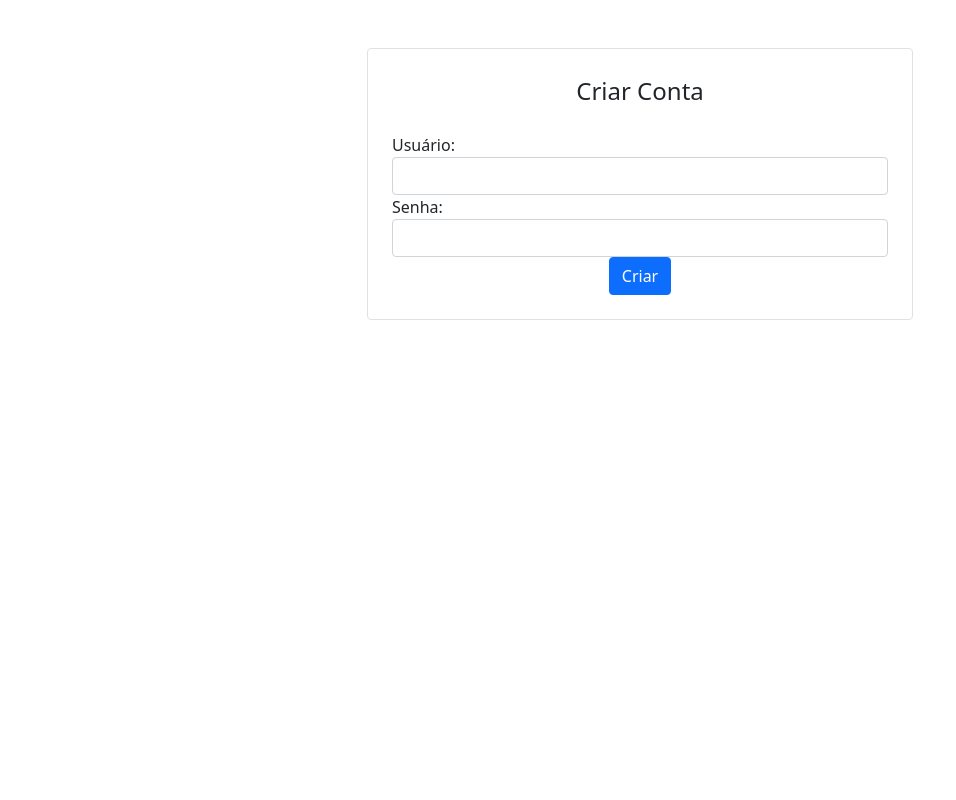
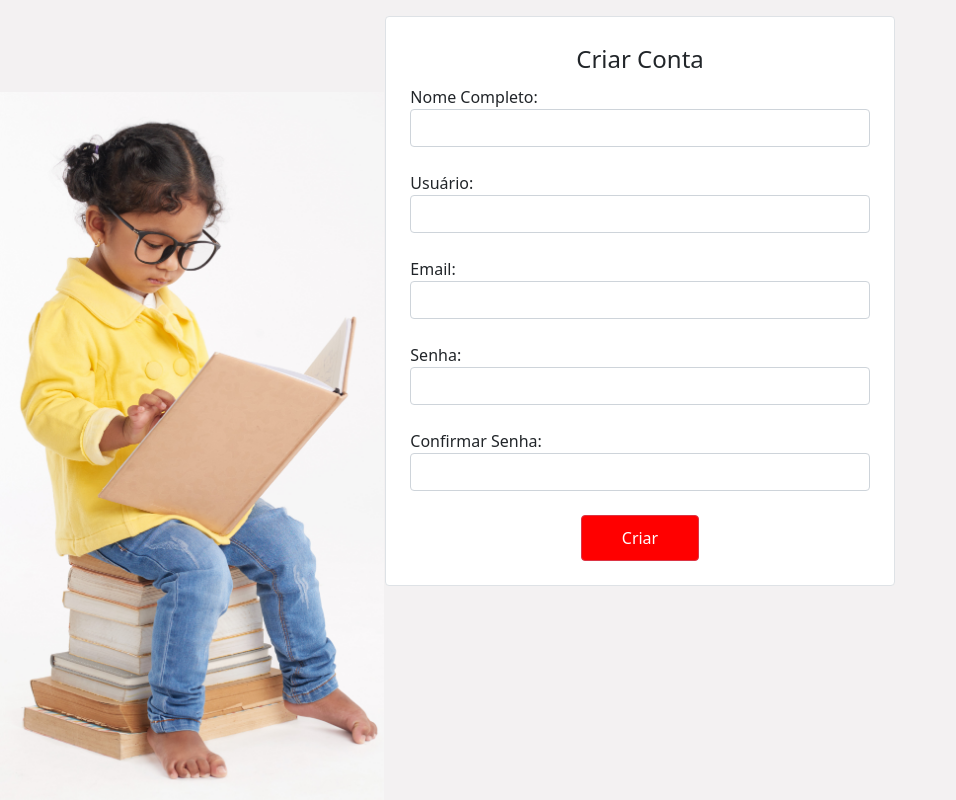
Before and after one commit to viniciusFGeraldo/ProjetoDeDesenvolvimentoDeSistemas-php, a PHP site: page /criar-conta.php in a window 1280 px wide. Shown: the whole page, without its empty margins (0-956 px from the left). Run offline with PHP 8.4, Linux system fonts and the light colour scheme.

Commit message:
layout do criar conta

```diff
--- a/criar-conta.php
+++ b/criar-conta.php
@@ -5,27 +5,63 @@
     <meta name="viewport" content="width=device-width, initial-scale=1.0">
     <title>Criar Conta</title>
     <link href="https://cdn.jsdelivr.net/npm/bootstrap@5.0.2/dist/css/bootstrap.min.css" rel="stylesheet" integrity="sha384-EVSTQN3/azprG1Anm3QDgpJLIm9Nao0Yz1ztcQTwFspd3yD65VohhpuuCOmLASjC" crossorigin="anonymous">
+    <style>
+        body{
+            background-color: #F3F1F2;
+        }
+        .btn-danger{
+            background-color: red;
+            padding: 10px 40px;
+        }
+        .btn-danger:hover{
+            background-color: #117f09;
+            border-color: #117f09;
+        }
+        .img-crianca {
+            position: absolute;
+            object-fit: contain;
+            width: 30vw;
+            bottom: 0;
+            max-width: 100%;
+            height: auto;
+        }
+        @media (max-width: 770px){
+            .img-crianca{
+                display: none;
+            }
+        }
+
+    </style>
 </head>
-<body class="bg-custom">
-    <div class="container">
-        <div class="row justify-content-center">
-            <div class="col-md-6">
-                <form action="" method="post" class="mt-5 p-4 bg-white border rounded">
-                    <legend class="text-center mb-4">Criar Conta</legend>
-                    <div class="form-group">
+<body>
+    <img src="./img/img1criar.jpg" alt="imagem de fundo" class="img-crianca">
+    <div class="container col-md-5">
+                <form action="" method="post" class="mt-3 p-4 bg-white border rounded">
+                    <legend class="text-center mb-2">Criar Conta</legend>
+                    <div class="form-group mb-4">
+                        <label for="nome">Nome Completo: </label>
+                        <input type="text" class="form-control" name="nome" id="nome" required>
+                    </div>
+                    <div class="form-group mb-4">
                         <label for="usuario">Usuário: </label>
                         <input type="text" class="form-control" name="usuario" id="usuario" required>
                     </div>
-                    <div class="form-group">
+                    <div class="form-group mb-4">
+                        <label for="email">Email: </label>
+                        <input type="text" class="form-control" name="email" id="email" required>
+                    </div>
+                    <div class="form-group mb-4">
                         <label for="senha">Senha:</label>
                         <input type="password" class="form-control" name="senha" id="senha" required>
                     </div>
+                    <div class="form-group mb-4">
+                        <label for="confirmarSenha">Confirmar Senha:</label>
+                        <input type="password" class="form-control" name="confirmarSenha" id="confirmarSenha" required>
+                    </div>
                     <div class="text-center">
-                        <input type="submit" value="Criar" class="btn btn-primary">
+                        <input type="submit" value="Criar" class="btn btn-danger ">
                     </div>
                 </form>
-            </div>
-        </div>
     </div>
 
     <?php
@@ -36,8 +72,6 @@
             $senha = $_POST['senha'] ?? null;
             if ($nomeUsuario && $senha) {
                 criarUsuario($nomeUsuario, $senha);
-            } else {
-                echo "Por favor, preencha todos os campos.";
             }
         }
     ?>
```
Also changed, not shown: img/img1criar.jpg (added), style/img/img1.jpg (deleted), style/img/img2.jpg (deleted).
